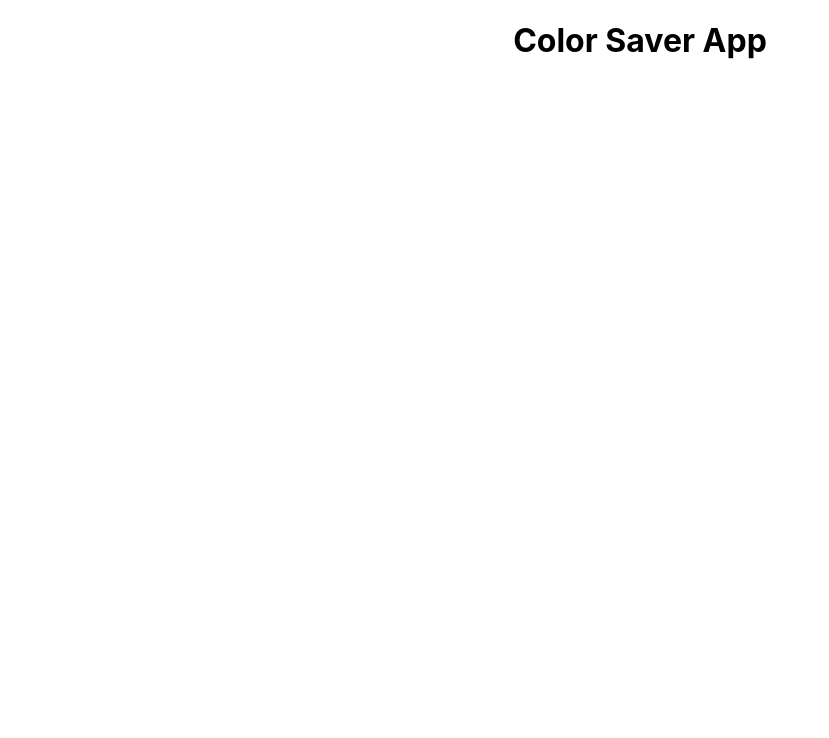
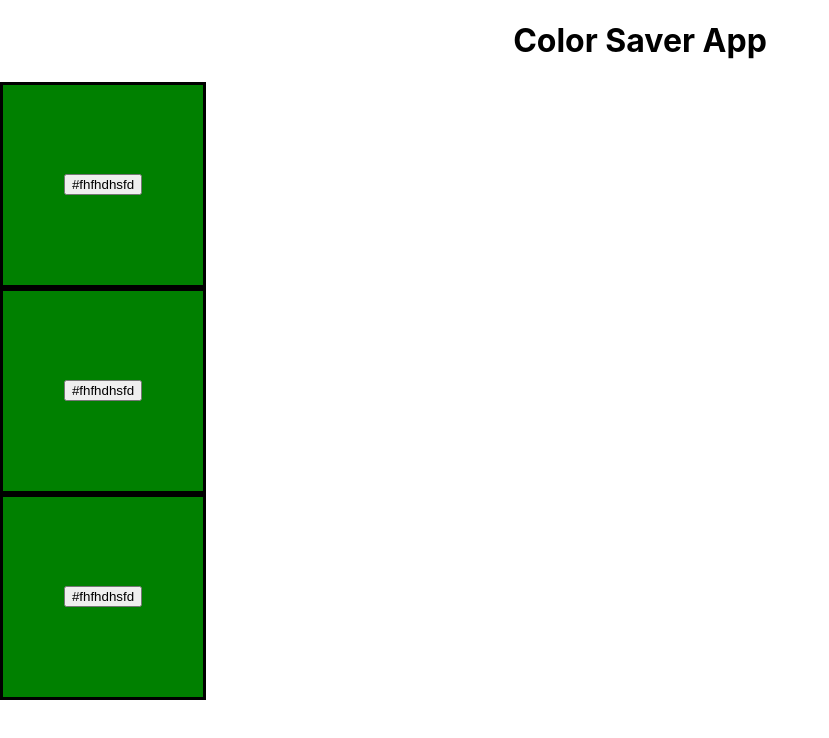
Before and after one commit to Chaosfuchs/color-saver-app, a React (Create React App) app: page / in a window 1280 px wide. Shown: the top 738 px of the page, without its empty margins (0-829 px from the left). Built offline with nearby package versions, Linux system fonts and the light colour scheme.

Commit message:
Add box and styled it

```diff
--- a/src/App.js
+++ b/src/App.js
@@ -1,9 +1,13 @@
 import './App.css';
+import Box from './components/Box';
 
 function App() {
   return (
     <div className="App">
       <h1>Color Saver App</h1>
+      <Box />
+      <Box />
+      <Box />
     </div>
   );
 }
--- a/src/components/Box.jsx
+++ b/src/components/Box.jsx
@@ -1,3 +1,21 @@
-import { format } from "prettier";
-import { useState, useEffect } from "react";
-import styled, {css} from "styled-components";
+import { useState, useEffect } from 'react';
+import styled, { css } from 'styled-components';
+
+export default function Box() {
+  return (
+    <StyledBox>
+      <button>#fhfhdhsfd</button>
+    </StyledBox>
+  );
+}
+
+const StyledBox = styled.div`
+  display: flex;
+  flex-direction: column;
+  justify-content: center;
+  align-items: center;
+  width: 200px;
+  height: 200px;
+  background: green;
+  border: 3px solid black;
+`;
```
